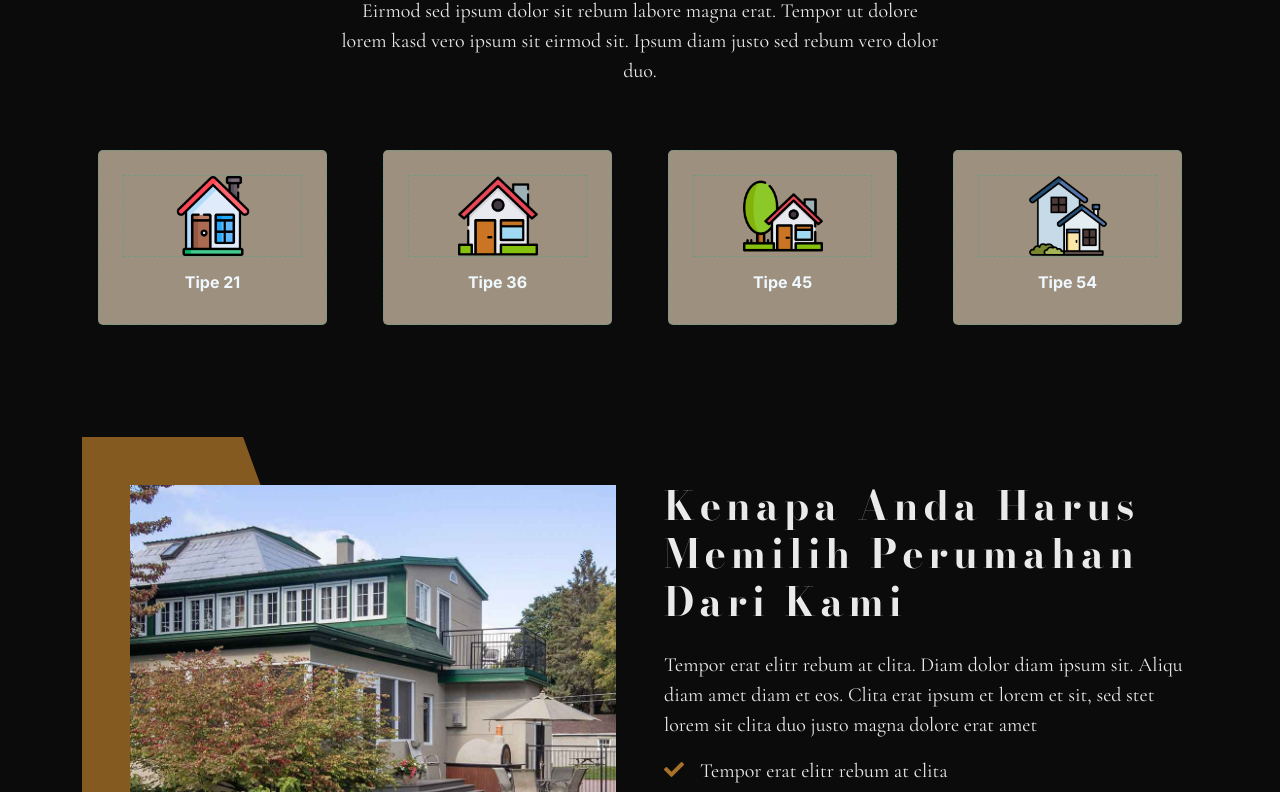
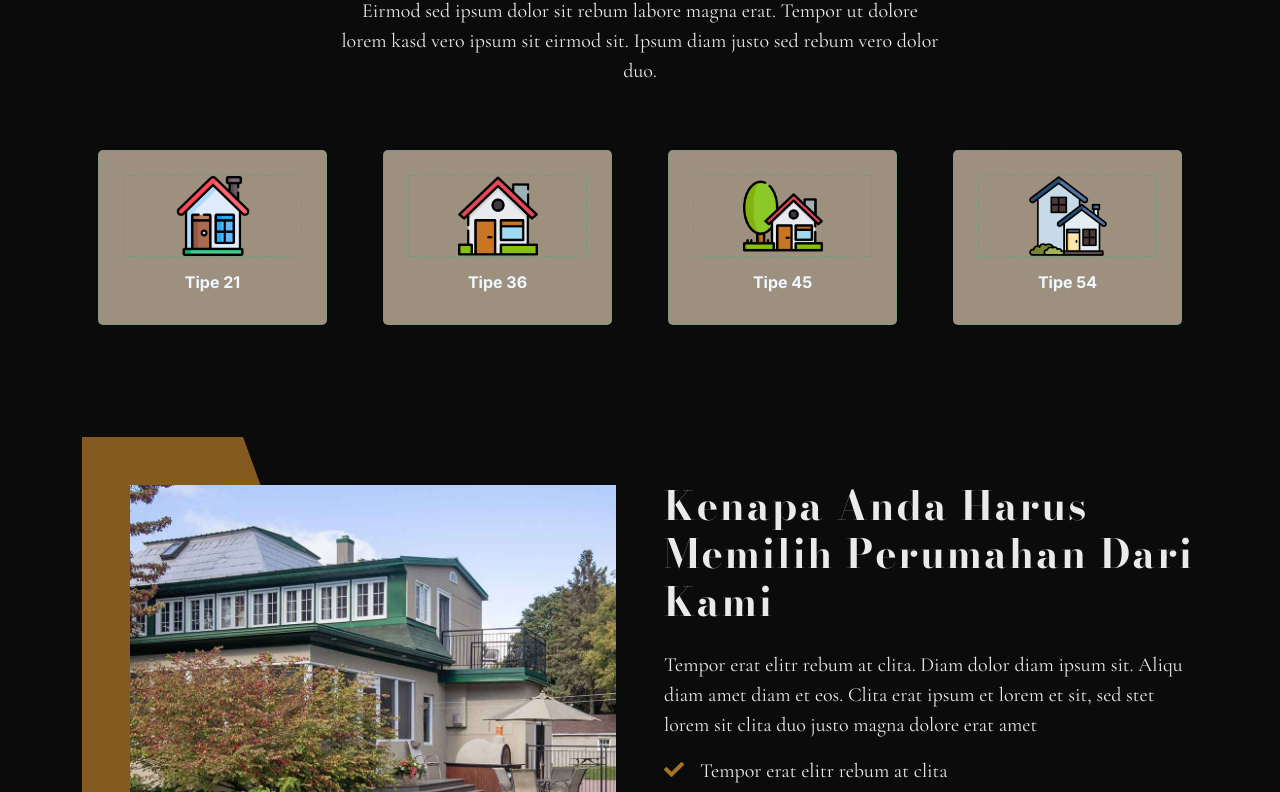
Before and after one commit to mhswaraa/damaihati-tester, a plain HTML site: page index.html in a window 1280 px wide. Shown: the part 763-1555 px from the top of the page. Drawn offline with nearby package versions, Linux system fonts and the light colour scheme.

Commit message:
update 3

```diff
--- a/css/style.css
+++ b/css/style.css
@@ -31,7 +31,7 @@
 }
 
 .h1-text {
-    letter-spacing: 5px;
+    letter-spacing: 2px;
     font-family: "Bodoni Moda", serif;
     color: #ffffffea;
 }
```
